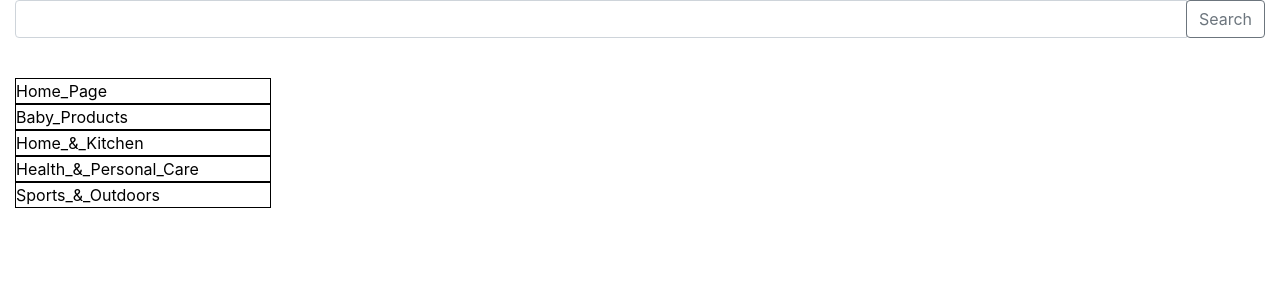
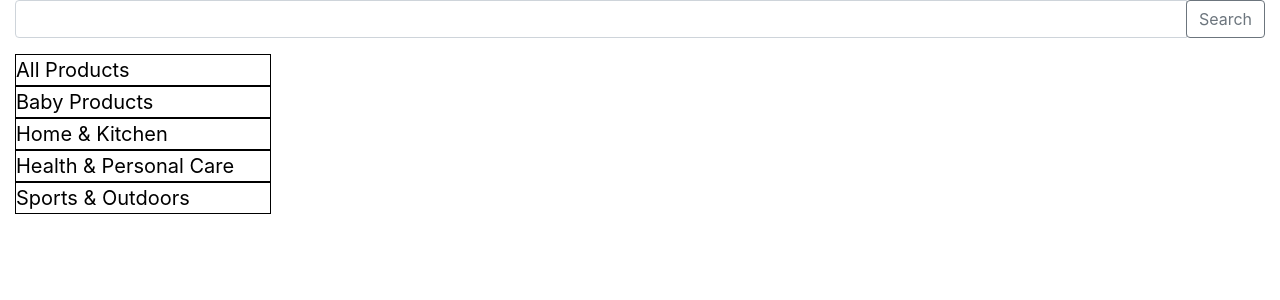
Before and after one commit to Exsolem/filter-app, a React (Create React App) app: page / in a window 1280 px wide. Shown: the top 300 px of the page. Built offline with nearby package versions, Linux system fonts and the light colour scheme; no server answers.

Commit message:
Menu component deleted

```diff
--- a/src/App.js
+++ b/src/App.js
@@ -1,7 +1,7 @@
 import React from 'react';
 import { Button, InputGroup, FormControl } from 'react-bootstrap';
 import styled from 'styled-components';
-import { BrowserRouter as Router, Link, Route, Switch } from 'react-router-dom';
+import { BrowserRouter as Router, Link, Route } from 'react-router-dom';
 import Products from './products/products';
 import CategoriesList from './CategoriesList/categoriesList';
 
@@ -23,7 +23,8 @@ const MyMenu = styled.menu`
   font-size: 3vmin;
   cursor: pointer;
   padding: 0;
-
+  margin: 0;
+  height:15vh;
 `
 
 class App extends React.Component {
@@ -31,16 +32,14 @@ class App extends React.Component {
     super(props);
     this.state = {
       products: [],
-      filteredProducts: null,
       searchInput: '',
-      category: ['Home_Page','Baby_Products', 'Home_&_Kitchen', 'Health_&_Personal_Care', 'Sports_&_Outdoors']
+      category: ['All_Products', 'Baby_Products', 'Home_&_Kitchen', 'Health_&_Personal_Care', 'Sports_&_Outdoors']
     }
     this.searchBtn = this.searchBtn.bind(this);
     this.searchInputChange = this.searchInputChange.bind(this);
-    this.categorySelect = this.categorySelect.bind(this);
   }
   componentDidMount() {
-    (async () =>{
+    (async () => {
       const request = await fetch('https://demo8421975.mockable.io/products');
       const data = await request.json();
 
@@ -60,36 +59,28 @@ class App extends React.Component {
       filteredProducts
     })
   }
-  categorySelect(e, category){
-    const filteredProducts = this.state.products.filter(item => item.bsr_category.search(category) !== -1);
-    this.setState({
-      filteredProducts
-    })
-  }
   render() {
     const list = this.state.category.map((category, index) => {
-      return <CategoriesList index = { index } key={ index } category={ category }/>
+      return <CategoriesList index={index} key={index} category={category} />
     })
     return (
       <AppContainer className="col-lg-12">
         <Router>
           <InputGroup className="mb-3">
             <FormControl
-            onChange={this.searchInputChange}
+              onChange={ this.searchInputChange }
             />
             <InputGroup.Append>
               <Link to={`/${this.state.searchInput}`}>
-            <Button variant="outline-secondary" onClick={this.searchBtn}>Search</Button>
+                <Button variant="outline-secondary" onClick={ this.searchBtn }>Search</Button>
               </Link>
             </InputGroup.Append>
-
-
           </InputGroup>
           <Div>
             <MyMenu>
               {list}
             </MyMenu>
-          <Route path='/:category' render ={ props => <Products {...props} products={this.state.products} />} />
+            <Route path='/:category' render={props => <Products { ...props } products={ this.state.products } />} />
           </Div>
         </Router>
       </AppContainer>
--- a/src/CategoriesList/categoriesList.js
+++ b/src/CategoriesList/categoriesList.js
@@ -1,5 +1,5 @@
 import React from 'react';
-import { Link } from "react-router-dom";
+import { NavLink } from "react-router-dom";
 import styled from 'styled-components';
 
 const Li = styled.li`
@@ -7,21 +7,25 @@ const Li = styled.li`
   border: 1px solid black;
   width: 20vw;
   list-style-type: none;
-  font-size: 2vmin;
+  font-size: 2.5vmin;
   color: black;
   &:hover {
     background-color: lightgrey;
     text-decoration: none;
   }
 `
-
 const CategoriesList = (props) =>{
-
-    return <Link to={`/${props.category}/`}
-      key={props.index}>
+const category = props.category.split('_').join(' ');
+    return <NavLink
+              to={`/${props.category}/`}
+              key={props.index}
+              activeStyle={{
+                backgroundColor: "lightgrey"
+              }}
+              >
       <Li>
-      {props.category}
+      {category}
       </Li>
-    </Link>
+    </NavLink>
 }
 export default CategoriesList;
--- a/src/products/product/product.js
+++ b/src/products/product/product.js
@@ -2,7 +2,7 @@ import React from 'react';
 import styled from 'styled-components'
 
 const Span = styled.span`
-    font-size: 3vmin;
+    font-size: 2.5vmin;
 `
 const Li = styled.ul`
     display: flex;
@@ -12,8 +12,8 @@ const Li = styled.ul`
     border-bottom: 1px solid black;
 `
 const Img = styled.img`
-    max-width: 30vw;
-    max-heigth: 30vh;
+    max-width: 25vw;
+    max-heigth: 25vh;
 `
 const Product = (props) =>{
 
--- a/src/products/products.js
+++ b/src/products/products.js
@@ -1,6 +1,5 @@
 import React from 'react';
 import Product from './product/product';
-
 
 
 const Products = ({ match,...props }) => {
@@ -10,7 +9,7 @@ const Products = ({ match,...props }) => {
     if(filteredProducts.length !== 0){
         products = filteredProducts
             .map((product,index) => <Product key={index} index={index} product={product} />);
-    }else if(category==='Home Page'){
+    }else if(category==='All Products'){
         products = props.products.map((product,index) => <Product key={index} index={index} product={product} />);
     }
     else{
@@ -19,7 +18,7 @@ const Products = ({ match,...props }) => {
     }
 
     return <ul className='col-lg-9'>
-        {products}
-</ul>
-}
+                {products}
+            </ul>
+    }
 export default Products;
```
Lines whose indentation alone changed are shown as unchanged.
